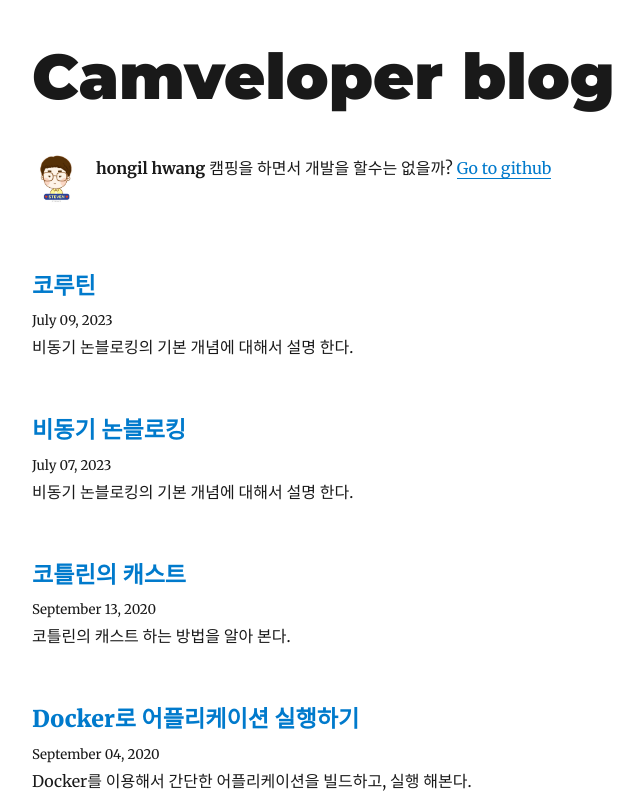
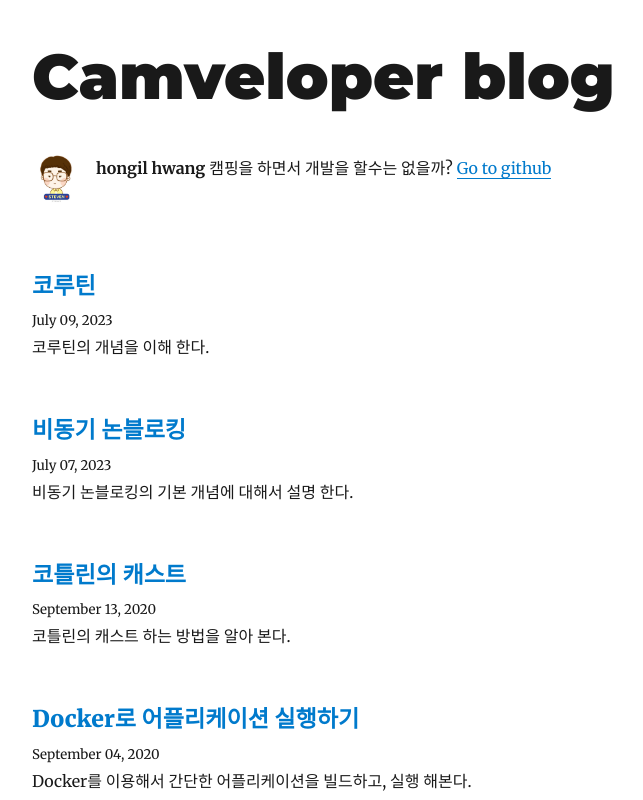
Before and after one commit to hongilhwang/hongilhwang.github.io, a Gatsby site: page / in a window 1280 px wide. Shown: the top 800 px of the page, without its empty margins (293-936 px from the left). Built offline with nearby package versions, Linux system fonts and the light colour scheme; Gatsby itself is replaced by a stand-in of ours; some packages are replaced by stand-ins of ours.

Commit message:
메타정보 수정

````diff
--- a/content/blog/coroutine/index.md
+++ b/content/blog/coroutine/index.md
@@ -1,24 +1,21 @@
 ---
 title: 코루틴
 date: "2023-07-09T23:08:00.000Z"
-description: 비동기 논블로킹의 기본 개념에 대해서 설명 한다.
+description: 코루틴의 개념을 이해 한다.
 ---
+
 # 코루틴
-
 React & Kotlin을 주로 사용하다 보니, 코루틴과 제너레이터 개념을 정리 할 필요가 있었다. 그래서 이번주에는 이 내용을 검색 해보며, 정리 해보았다.
 
 # 코루틴이란
-
  일반 적인 함수를 호출 되고, 바로 해당 작업을 진행 하고, 반환하고 종료 하게 된다. 하지만 코루틴은 서브 루틴을 일시 정지하고 재개할 수 있는 구성이 포함 되어 있다. 호출자가 코루틴 함수를 일시 정지하고 재개 할수 있다는 말이다.
 
  이로 인해 어떤 작업으로 인해 작업을 대기 해야 할때, 일지 정지후 필요에 따라서 다시 시작 함으로써 I/O처리를 극대화 함으로써 CPU의 유효 시간(Idle time)을 최소화 할 수 있다.
 
 ## 코루틴은 멀티쓰레드의 대체가 아니다.
-
  루틴이라는 용어 때문일까? 멀티쓰레드의 대체로 많이들 생각 하지만, 그렇지는 않고, 코루틴은 일시정지와 재개가 가능한 함수이기 때문에 기본적으로 하나의 스레드를 가진다. 단지 그 뿐이다.
 
 # 제너레이터
-
  Javascript 에서 saga를 사용하다 보면 yield라는 키워드를 확인 할수 있다. 해당 키워드를 포함한 함수를 Generator라고 부른다.( C#, Python에도 있다고 한다.)
 
 ```javascript
@@ -39,11 +36,9 @@ console.log(iterator.next().value);
 ```
 
   Generator 는 즉시 값을 처리 하지 않고 호출자의 필요에 따라서 함수를 재개하여 값을 리턴 한다. Generator는 코루틴하다고 할수 있다.
-
  또 그것을 바탕으로 JavaScript는 Async / Await이 만들었다.
 
 # Go의 고루틴
-
  Golang에서는 언어 차원에서의 스레드와 코루틴을 혼합하여 고루틴을 만들었으며, 고루틴을 이용하여 운영체제가 제공하는 스레드보다 작고 빠른 경량화된 스레드 개념을 제공한다.
 
 # Kotlin의 코루틴
@@ -65,9 +60,7 @@ val sequence = sequence {
 
 }
 ```
-
  코틀린은 Generator는 sequence와 yield 함수를 이용하여 구현 할 수 있다.
 
 ## suspend
-
  코틀린에서 `suspend` 가 붙는 함수는 코루틴을 의미 하고, 그 코루틴을 suspend 하는 지점이다. 모든 suspend 함수 호출을 따라가면 맨 아래에는 `suspendCoroutine` 이라는 low-level API 호출이 있으며, 이 함수를 호출하여 현재 코루틴의 실행을 멈춘다. 실행을 재개하는 것은 `suspendCoroutine`함수의 인자로 전달하는 콜백으로 시스템이 던져주는 `Continuation` 객체를 통해 이뤄진다. `suspendCoroutine`과 `Continuation`을 통해 suspend / resume이 가능하다.
````
